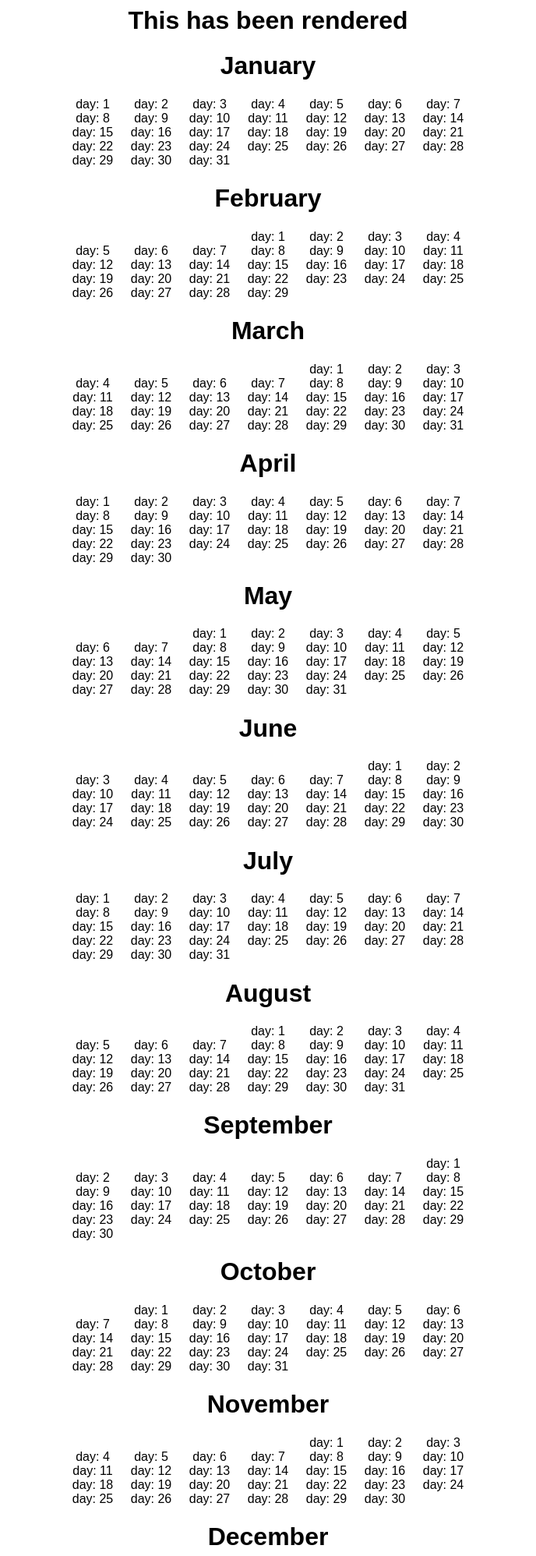
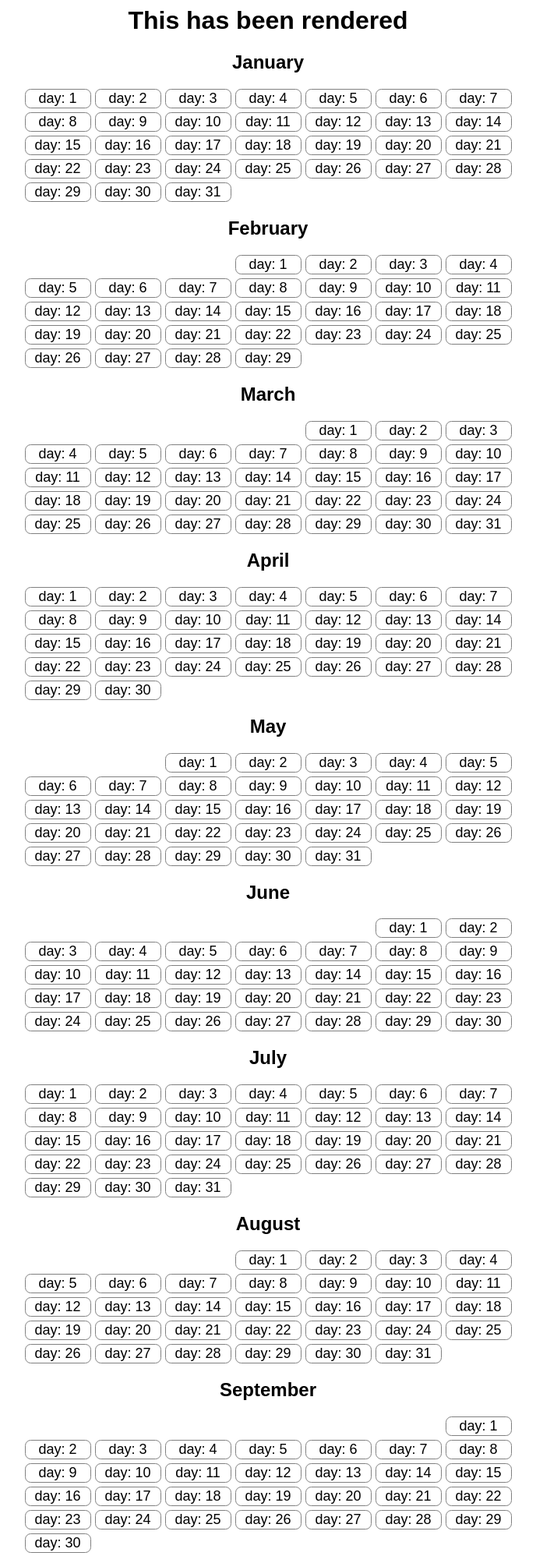
Before and after one commit to TheGreengo/Habitrack, a Django app: page /calendar/1/ in a window 1280 px wide. Shown: the top 1996 px of the page at 78% size, without its empty margins (296-984 px from the left). Run offline with Django 4.2, Linux system fonts and the light colour scheme.

Commit message:
more styling

```diff
--- a/Habitrack/ht/static/ht/style.css
+++ b/Habitrack/ht/static/ht/style.css
@@ -8,8 +8,18 @@
     justify-content: center;
     flex-direction: row;
 }
+
 .hold {
     display: grid;
-    grid-template-columns: repeat(7, 75px);
+    grid-template-columns: repeat(7, 85px);
     margin: 0 auto;
+    row-gap: 5px;
+    column-gap: 5px;
 }
+
+.cal-entry-start {
+    background-color: transparent;
+    border: gray solid 1.5px;
+    border-radius: 7.5px;
+    font-size: large;
+}
--- a/Habitrack/ht/templates/ht/calendar.html
+++ b/Habitrack/ht/templates/ht/calendar.html
@@ -8,14 +8,14 @@
     <h1>This has been rendered</h1>
     {% if months %}
         {% for month in months%}
-            <h1>{{month.month}}</h1>
+            <h2>{{month.month}}</h2>
             <div class="out">
                 <div class="hold">
                     {% for thing in month.offset|range %}
                     <div></div>
                     {% endfor %}
                     {% for day in month.days %}
-                    <div>day: {{day.day}}</div>
+                    <button class="cal-entry-start">day: {{day.day}}</button>
                     {% endfor %}
                 </div>
             </div>
--- a/Habitrack/ht/views.py
+++ b/Habitrack/ht/views.py
@@ -33,7 +33,7 @@ def summaryAll(request):
 	return HttpResponse("summary all")
 
 #! ============================================================================
-#! MAKE THIS A MODULE AND NOT JUST CHILLIN HERE ===============================
+#! =============== MAKE THIS A MODULE AND NOT JUST CHILLIN HERE ===============
 #! ============================================================================
 
 def getCal() -> dict:
```
